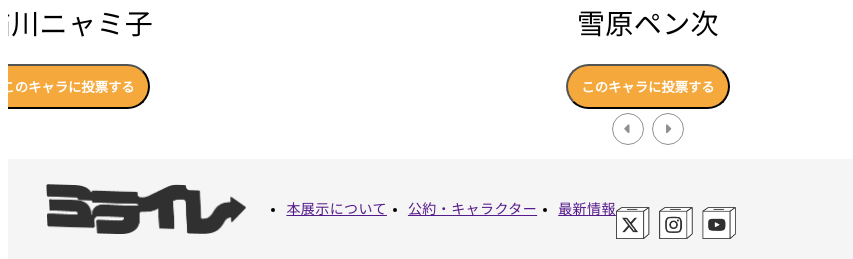
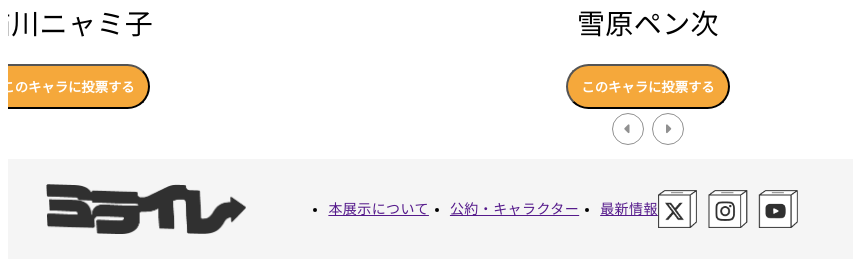
Before and after one commit to tk5656/ms2026, a PHP site: page /tpl/vote.php in a window 1280 px wide; the page is wider, and only the part inside the window is pictured. Shown: the part 549-808 px from the top of that part, without its empty margins (0-853 px from the left). Run offline with PHP 8.4, Linux system fonts and the light colour scheme; style sheets or scripts are compiled from the project's sources; some libraries are stand-ins or nearby versions.

Commit message:
miraire index修正

```diff
--- a/infographic/css/infographic.scss
+++ b/infographic/css/infographic.scss
@@ -107,6 +107,7 @@ div.ranking{
             height: 50%;
             width: 60%;
             border-radius: 10px;
+            // =========================↓ここがゲージの設定==========================
             div.now-gauge{
                 width: 40px;
                 height: 100%;
--- a/miraire/css/module/_footer.scss
+++ b/miraire/css/module/_footer.scss
@@ -17,11 +17,11 @@ footer{
         justify-content: center;
         align-items: center;
         gap: 1.5em;
+        margin-left: 3rem;
     }
     img.sns{
-        width: 120px;
-        margin-top: 2rem;
-        z-index: 1;
+        width: 140px;
+
     }
 }
 // *{
--- a/miraire/tpl/index.php
+++ b/miraire/tpl/index.php
@@ -63,13 +63,13 @@
         </section>
     </main>
     <footer>
-        <img class="logo" src="../images/hooter_logo.png" alt="">
+        <img class="logo" src="./images/hooter_logo.png" alt="">
         <ul>
             <li><a href="">本展示について</a></li>
             <li><a href="">公約・キャラクター</a></li>
             <li><a href="">最新情報</a></li>
         </ul>
-        <img class="sns" src="../images/hooter_SNS.png" alt="">
+        <img class="sns" src="./images/hooter_SNS.png" alt="">
     </footer>
 </body>
 </html>
```
Also changed, not shown: miraire/css/page/index/index.scss (+5 -2 lines).
